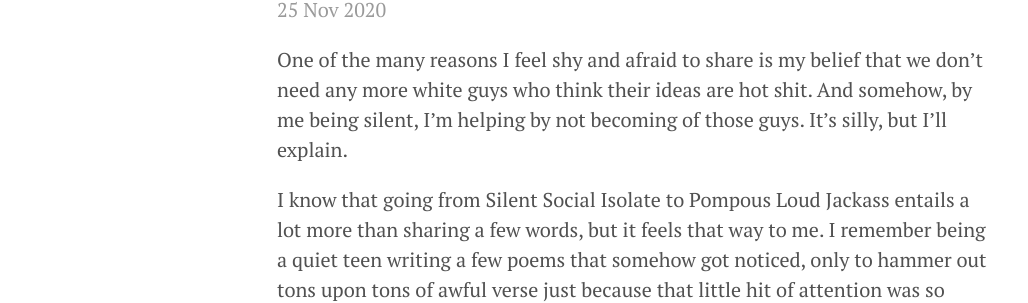
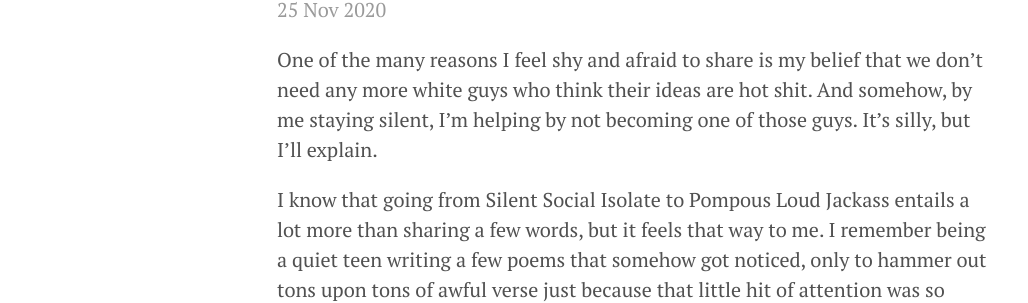
Before and after one commit to eedumas-maker/46fdcc6902eb6841f2fc62595172cc29cac9740a, a Jekyll site: the page built from _posts/2020-11-25-On Shyness.md, in a window 1280 px wide. Shown: the part 147-450 px from the top of the page, without its empty margins (3-1031 px from the left). Built offline with Jekyll 4.4.1, drawn with Linux system fonts in a browser that asks for light colours.

Commit message:
spelling error

```diff
--- a/_posts/2020-11-25-On Shyness.md
+++ b/_posts/2020-11-25-On Shyness.md
@@ -8,7 +8,7 @@ tags: []
 summary:
 ---
 
-One of the many reasons I feel shy and afraid to share is my belief that we don’t need any more white guys who think their ideas are hot shit. And somehow, by me being silent, I’m helping by not becoming of those guys. It's silly, but I'll explain.
+One of the many reasons I feel shy and afraid to share is my belief that we don’t need any more white guys who think their ideas are hot shit. And somehow, by me staying silent, I’m helping by not becoming one of those guys. It's silly, but I'll explain.
 
 I know that going from Silent Social Isolate to Pompous Loud Jackass entails a lot more than sharing a few words, but it feels that way to me. I remember being a quiet teen writing a few poems that somehow got noticed, only to hammer out tons upon tons of awful verse just because that little hit of attention was so addicting. I was no longer writing for myself, but for my insecurity. I believe nothing has caused more damage than white male insecurity and I know I’m not immune to it (this post being evidence enough).
 
```
